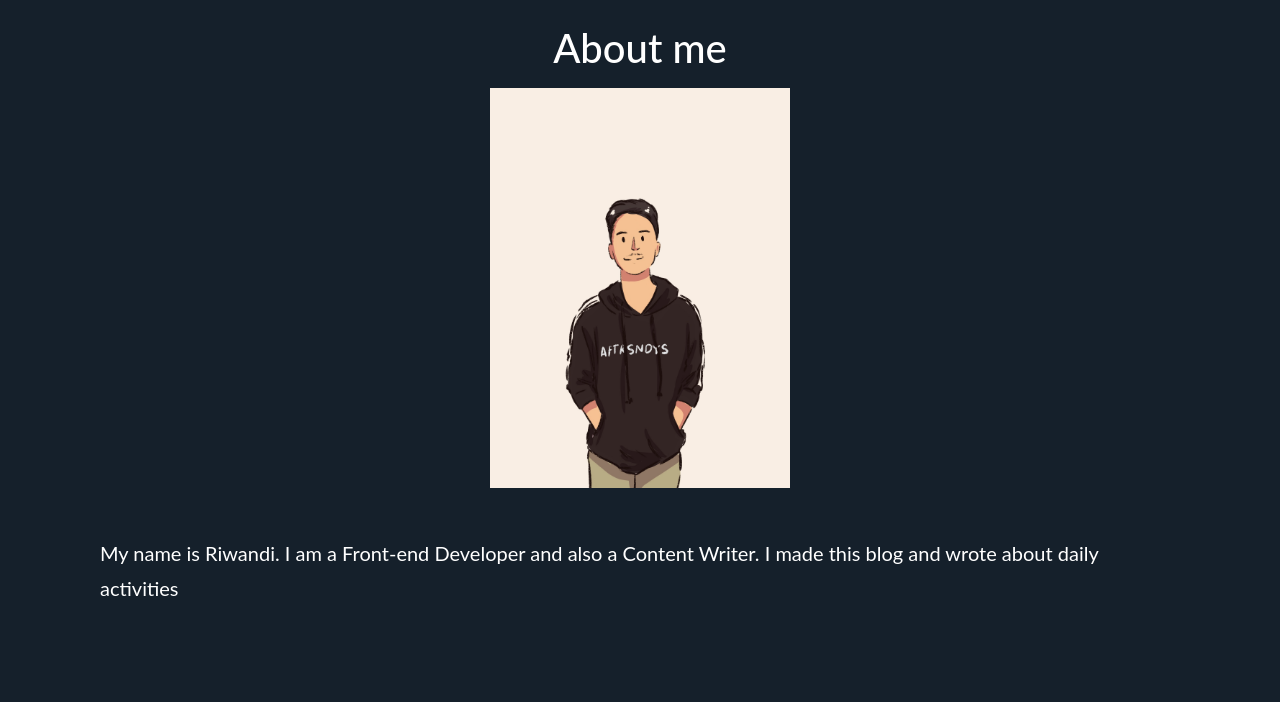
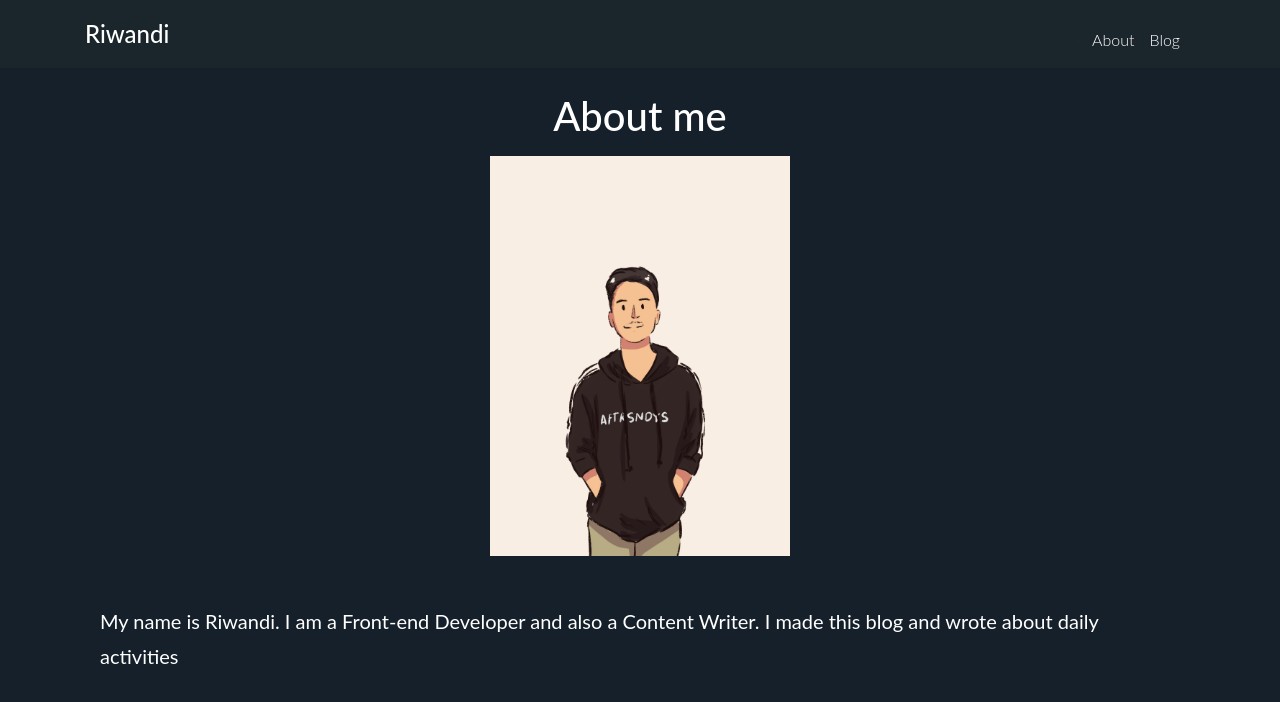
Before and after one commit to rwndy/riwandi-blog-v2, a Next.js app: page /about in a window 1280 px wide. Shown: the top 702 px of the page. Built offline with nearby package versions, Linux system fonts and the light colour scheme.

Commit message:
added navbar

```diff
--- a/pages/about.jsx
+++ b/pages/about.jsx
@@ -1,8 +1,10 @@
 import React from 'react'
+import Navbar from '../components/nav/navigation-bar'
 
 const About = () => {
   return (
     <>
+    <Navbar />
     <section className="section-about">
       <div className="container">
         <h1 className="text-center text-white mt-4 mb-3">About me</h1>
```
